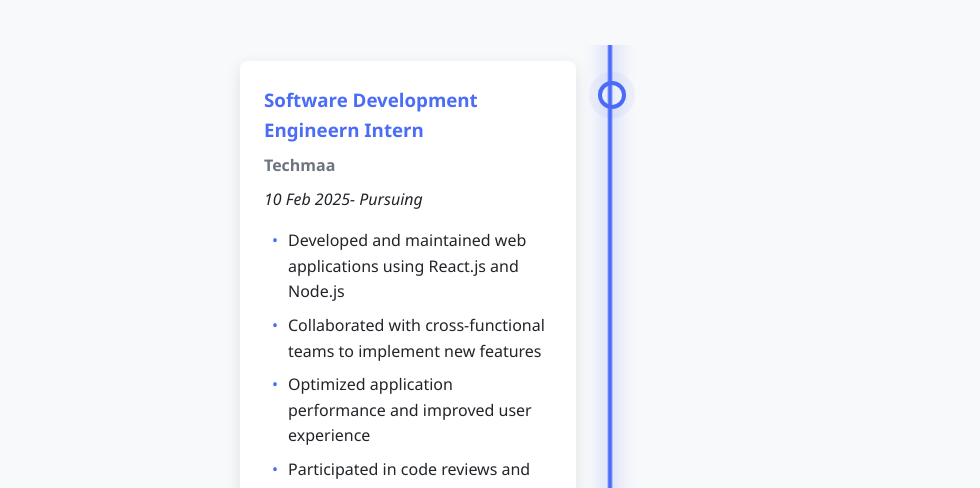
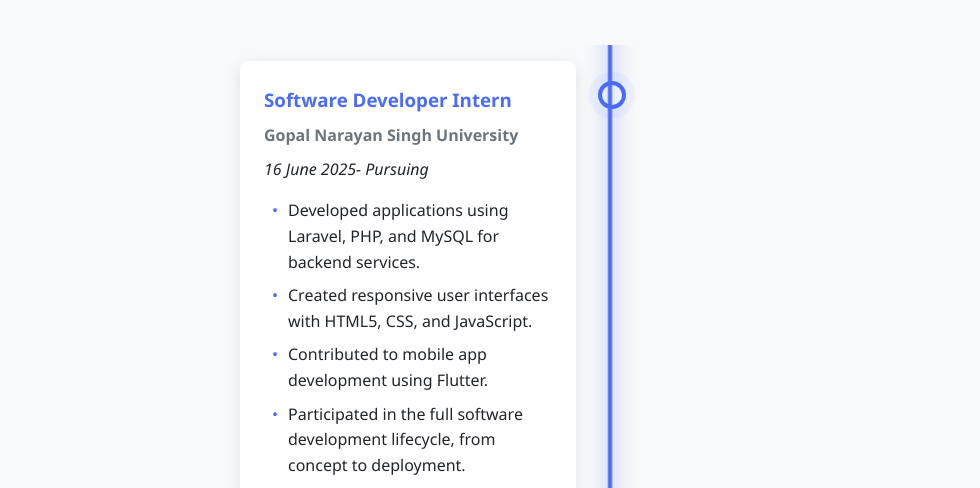
Before and after one commit to raushandubey/myPortfolio1, a plain HTML site: page index.html in a window 1280 px wide. Shown: the part 1889-2377 px from the top of the page, without its empty margins (32-1012 px from the left). Drawn offline with nearby package versions, Linux system fonts and the light colour scheme; a script that the page names is missing.

Commit message:
Version 21.0

```diff
--- a/index.html
+++ b/index.html
@@ -173,20 +173,20 @@
             <div class="timeline">
                 <div class="timeline-item reveal" data-delay="0.1">
                     <div class="timeline-content">
-                        <h3>Software Development Engineern Intern</h3>
-                        <h4>Techmaa</h4>
-                        <p class="timeline-date">10 Feb 2025- Pursuing</p>
+                        <h3>Software Developer Intern</h3>
+                        <h4>Gopal Narayan Singh University</h4>
+                        <p class="timeline-date">16 June 2025- Pursuing</p>
                         <ul class="experience-details">
-                            <li>Developed and maintained web applications using React.js and Node.js</li>
-                            <li>Collaborated with cross-functional teams to implement new features</li>
-                            <li>Optimized application performance and improved user experience</li>
-                            <li>Participated in code reviews and implemented best practices</li>
+                            <li>Developed applications using Laravel, PHP, and MySQL for backend services.</li>
+                            <li>Created responsive user interfaces with HTML5, CSS, and JavaScript.</li>
+                            <li>Contributed to mobile app development using Flutter.</li>
+                            <li>Participated in the full software development lifecycle, from concept to deployment.</li>
                         </ul>
                         <div class="certificate-link">
-                            <a href="https://drive.google.com/file/d/your-certificate-id/view" class="btn small-btn shimmer" target="_blank" rel="noopener">
+                            <a href="https://drive.google.com/file/d/your-certificate-id" class="btn small-btn shimmer" target="_blank" rel="noopener">
                                 <i class="fas fa-certificate"></i> View Certificate
                             </a>
-                            <a href="https://drive.google.com/file/d/1X8iy2zv7HJLLFOjwypQJGsGraITsehJb/view?usp=drivesdk " class="btn small-btn" target="_blank" rel="noopener">
+                            <a href="https://drive.google.com/file/d/1X8iy2zv7HJLLFOpQJGsGraITsehJb/view?usp=drivesdk " class="btn small-btn" target="_blank" rel="noopener">
                                 <i class="fas fa-file-alt"></i> View Offer Letter
                             </a>
                         </div>
```
